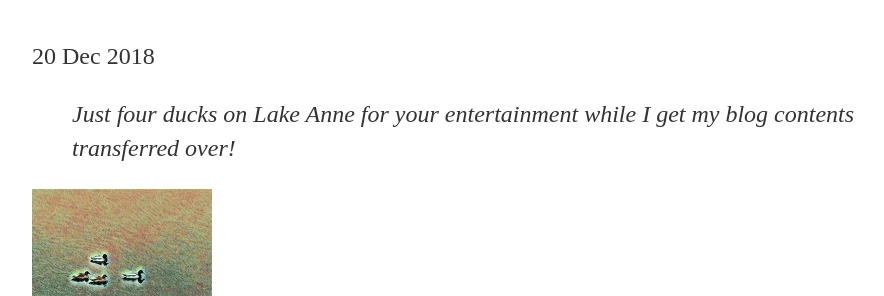
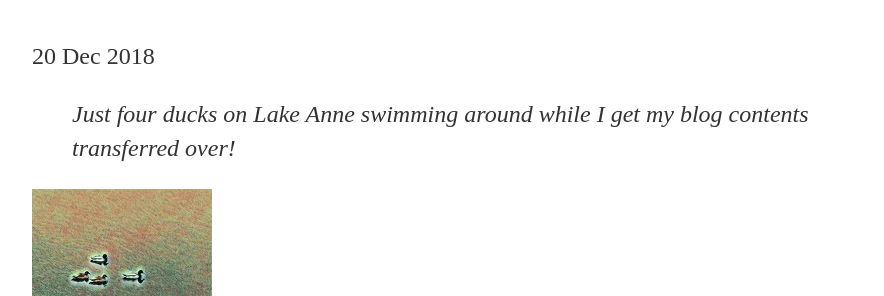
Before and after one commit to tictacjoe/tictacjoe.github.io, a Jekyll site: the page built from _posts/2018-12-20-just-four-ducks-for-now.md, in a window 1280 px wide. Shown: the part 157-453 px from the top of the page, without its empty margins (160-1044 px from the left). Built offline with Jekyll 4.4.1, drawn with Linux system fonts in a browser that asks for light colours; our own code applies the rules of GitHub Pages for plain Markdown files.

Commit message:
Update 2018-12-20-just-four-ducks-for-now.md

```diff
--- a/_posts/2018-12-20-just-four-ducks-for-now.md
+++ b/_posts/2018-12-20-just-four-ducks-for-now.md
@@ -1,6 +1,6 @@
 ---
 published: true
 ---
-> _Just four ducks on Lake Anne for your entertainment while I get my blog contents transferred over!_
+> _Just four ducks on Lake Anne swimming around while I get my blog contents transferred over!_
 
 ![ducks.jpg]({{site.baseurl}}/pics/ducks-25.jpg)
```
